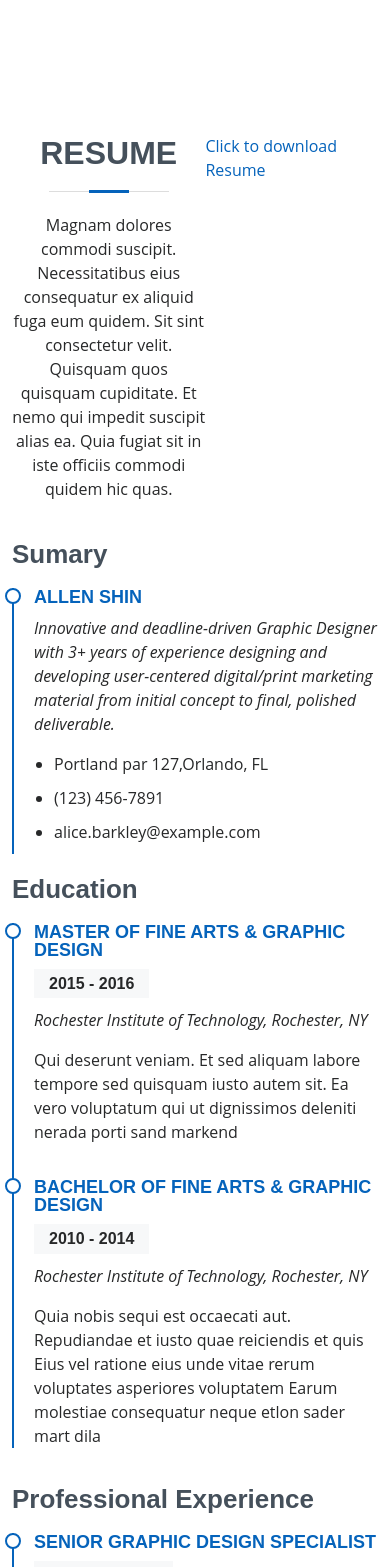
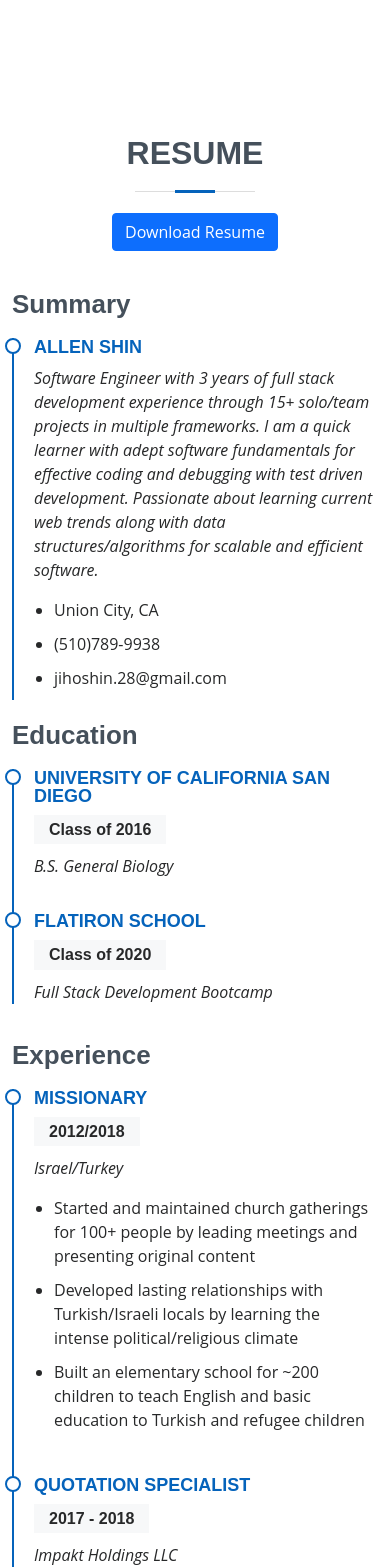
Before and after one commit to jihoshin28/Homepage, a React (Create React App) app: page / in a window 390 px wide. Shown: the part 3660-5227 px from the top of the page. Built offline with nearby package versions, Linux system fonts and the light colour scheme.

Commit message:
added project component

```diff
--- /dev/null
+++ b/src/components/Project.js
@@ -0,0 +1,27 @@
+import React from 'react'
+
+const Project = ({title, description, filter, image, githubLink, liveLink}) => {
+    return(
+        <div class={`col-lg-4 col-md-6 portfolio-item ${filter}`}>
+            <div class="portfolio-wrap">
+              <img src={`${image}`} class="img-fluid" alt=""/>
+              <div class="portfolio-info">
+                <h4>{title}</h4>
+                <p>{description}</p>
+                <div class="portfolio-links">
+                  <a href={`${githubLink}`} data-gallery="portfolioGallery" class="portfolio-lightbox" title="Github"><i class="bx bxl-github"></i></a>
+                  <a href={`${liveLink}`} class="portfolio-details-lightbox" data-glightbox="type: external" title="Live Website"><i class="bx bx-window-alt"></i></a>
+                </div>
+                <div>
+                <ul id="portfolio-flters">
+                    <li data-filter={`.${filter}`}>Overview</li>
+                </ul>
+                </div>
+              </div>
+            </div>
+          </div>
+    )
+
+}
+
+export default Project
--- a/src/components/sections/Portfolio.js
+++ b/src/components/sections/Portfolio.js
@@ -1,4 +1,5 @@
 import React from 'react'
+import Project from '../Project'
 
 const Portfolio = () => {
     return(
@@ -15,7 +16,8 @@ const Portfolio = () => {
           <div class="col-lg-12 d-flex justify-content-center" data-aos="fade-up" data-aos-delay="100">
             <ul id="portfolio-flters">
               <li data-filter="*" class="filter-active">All</li>
-              <li data-filter=".filter-app">App</li>
+              <li data-filter=".filter-breadBasket">BreadBasket</li>
+              <li data-filter=".filter-nutritionTracker">NutritionTracker</li>
               <li data-filter=".filter-card">Card</li>
               <li data-filter=".filter-web">Web</li>
             </ul>
@@ -24,19 +26,9 @@ const Portfolio = () => {
 
         <div class="row portfolio-container" data-aos="fade-up" data-aos-delay="200">
 
-          <div class="col-lg-4 col-md-6 portfolio-item filter-app">
-            <div class="portfolio-wrap">
-              <img src="../../img/portfolio/portfolio-1.jpg" class="img-fluid" alt=""/>
-              <div class="portfolio-info">
-                <h4>App 1</h4>
-                <p>App</p>
-                <div class="portfolio-links">
-                  <a href="../../img/portfolio/portfolio-1.jpg" data-gallery="portfolioGallery" class="portfolio-lightbox" title="App 1"><i class="bx bx-plus"></i></a>
-                  <a href="portfolio-details.html" class="portfolio-details-lightbox" data-glightbox="type: external" title="Portfolio Details"><i class="bx bx-link"></i></a>
-                </div>
-              </div>
-            </div>
-          </div>
+          <Project title = "BreadBasket Shopper" description= "Grocery shopping web application" filter = 'filter-breadBasket' image = '../../img/portfolio/portfolio-1.jpg' githubLink = "" liveLink = ""/>
+          <Project title = "BreadBasket Driver" description = "Grocery delivery mobile application" filter = 'filter-breadBasket' image = '../../img/portfolio/portfolio-3.jpg'/>
+          <Project title = "Nutrition Tracker" description = "Diet and exercise tracking web application" filter = 'filter-nutritionTracker' image = '../../img/portfolio/portfolio-3.jpg'/>
 
           <div class="col-lg-4 col-md-6 portfolio-item filter-web">
             <div class="portfolio-wrap">
@@ -52,7 +44,7 @@ const Portfolio = () => {
             </div>
           </div>
 
-          <div class="col-lg-4 col-md-6 portfolio-item filter-app">
+          <div class="col-lg-4 col-md-6 portfolio-item filter-project">
             <div class="portfolio-wrap">
               <img src="../../img/portfolio/portfolio-3.jpg" class="img-fluid" alt=""/>
               <div class="portfolio-info">
@@ -94,7 +86,7 @@ const Portfolio = () => {
             </div>
           </div>
 
-          <div class="col-lg-4 col-md-6 portfolio-item filter-app">
+          <div class="col-lg-4 col-md-6 portfolio-item filter-project">
             <div class="portfolio-wrap">
               <img src="../../img/portfolio/portfolio-6.jpg" class="img-fluid" alt=""/>
               <div class="portfolio-info">
--- a/src/components/sections/Resume.js
+++ b/src/components/sections/Resume.js
@@ -7,62 +7,60 @@ const Resume = () => {
         <div class = "section-center">
             <div class="section-title">
             <h2>Resume</h2>
-            <p>Magnam dolores commodi suscipit. Necessitatibus eius consequatur ex aliquid fuga eum quidem. Sit sint consectetur velit. Quisquam quos quisquam cupiditate. Et nemo qui impedit suscipit alias ea. Quia fugiat sit in iste officiis commodi quidem hic quas.</p>
+
+            <a className = 'btn btn-primary' href = {process.env.PUBLIC_URL + './resume/resume.pdf'} download>
+                Download Resume
+            </a>
             </div>
-            <a href = {process.env.PUBLIC_URL + './resume/resume.pdf'} download>
-                Click to download Resume
-            </a>
         </div>
 
         <div class="row">
           <div class="col-lg-6">
-            <h3 class="resume-title">Sumary</h3>
+            <h3 class="resume-title">Summary</h3>
             <div class="resume-item pb-0">
               <h4>Allen Shin</h4>
-              <p><em>Innovative and deadline-driven Graphic Designer with 3+ years of experience designing and developing user-centered digital/print marketing material from initial concept to final, polished deliverable.</em></p>
+              <p><em>Software Engineer with 3 years of full stack development experience through 15+ solo/team projects in multiple frameworks.
+I am a quick learner with adept software fundamentals for effective coding and debugging with test driven development. Passionate about learning current web trends along with data structures/algorithms for scalable and efficient software.
+</em></p>
               <ul>
-                <li>Portland par 127,Orlando, FL</li>
-                <li>(123) 456-7891</li>
-                <li>alice.barkley@example.com</li>
+                <li>Union City, CA</li>
+                <li>(510)789-9938</li>
+                <li>jihoshin.28@gmail.com</li>
               </ul>
             </div>
 
             <h3 class="resume-title">Education</h3>
             <div class="resume-item">
-              <h4>Master of Fine Arts &amp; Graphic Design</h4>
-              <h5>2015 - 2016</h5>
-              <p><em>Rochester Institute of Technology, Rochester, NY</em></p>
-              <p>Qui deserunt veniam. Et sed aliquam labore tempore sed quisquam iusto autem sit. Ea vero voluptatum qui ut dignissimos deleniti nerada porti sand markend</p>
+              <h4>University of California San Diego</h4>
+              <h5>Class of 2016</h5>
+              <p><em>B.S. General Biology</em></p>
+
             </div>
             <div class="resume-item">
-              <h4>Bachelor of Fine Arts &amp; Graphic Design</h4>
-              <h5>2010 - 2014</h5>
-              <p><em>Rochester Institute of Technology, Rochester, NY</em></p>
-              <p>Quia nobis sequi est occaecati aut. Repudiandae et iusto quae reiciendis et quis Eius vel ratione eius unde vitae rerum voluptates asperiores voluptatem Earum molestiae consequatur neque etlon sader mart dila</p>
+              <h4>FlatIron School</h4>
+              <h5>Class of 2020</h5>
+              <p><em>Full Stack Development Bootcamp</em></p>
             </div>
           </div>
           <div class="col-lg-6">
-            <h3 class="resume-title">Professional Experience</h3>
+            <h3 class="resume-title">Experience</h3>
             <div class="resume-item">
-              <h4>Senior graphic design specialist</h4>
-              <h5>2019 - Present</h5>
-              <p><em>Experion, New York, NY </em></p>
+              <h4>Missionary</h4>
+              <h5>2012/2018</h5>
+              <p><em>Israel/Turkey</em></p>
               <ul>
-                <li>Lead in the design, development, and implementation of the graphic, layout, and production communication materials</li>
-                <li>Delegate tasks to the 7 members of the design team and provide counsel on all aspects of the project. </li>
-                <li>Supervise the assessment of all graphic materials in order to ensure quality and accuracy of the design</li>
-                <li>Oversee the efficient use of production project budgets ranging from $2,000 - $25,000</li>
+                <li>Started and maintained church gatherings for 100+ people by leading meetings and presenting original content</li>
+                <li>Developed lasting relationships with Turkish/Israeli locals by learning the intense political/religious climate</li>
+                <li>Built an elementary school for ~200 children to teach English and basic education to Turkish and refugee children</li>
               </ul>
             </div>
             <div class="resume-item">
-              <h4>Graphic design specialist</h4>
+              <h4>Quotation Specialist</h4>
               <h5>2017 - 2018</h5>
-              <p><em>Stepping Stone Advertising, New York, NY</em></p>
+              <p><em>Impakt Holdings LLC</em></p>
               <ul>
-                <li>Developed numerous marketing programs (logos, brochures,infographics, presentations, and advertisements).</li>
-                <li>Managed up to 5 projects or tasks at a given time while under pressure</li>
-                <li>Recommended and consulted with clients on the most appropriate graphic design</li>
-                <li>Created 4+ design presentations and proposals a month for clients and account managers</li>
+                <li>Ensured $1M in monthly revenue by developing positive customer relations and providing punctual quotes</li>
+                <li>Produced 100+ monthly inspection documents for parts by making precise measurements with a team of engineers</li>
               </ul>
             </div>
           </div>
```
